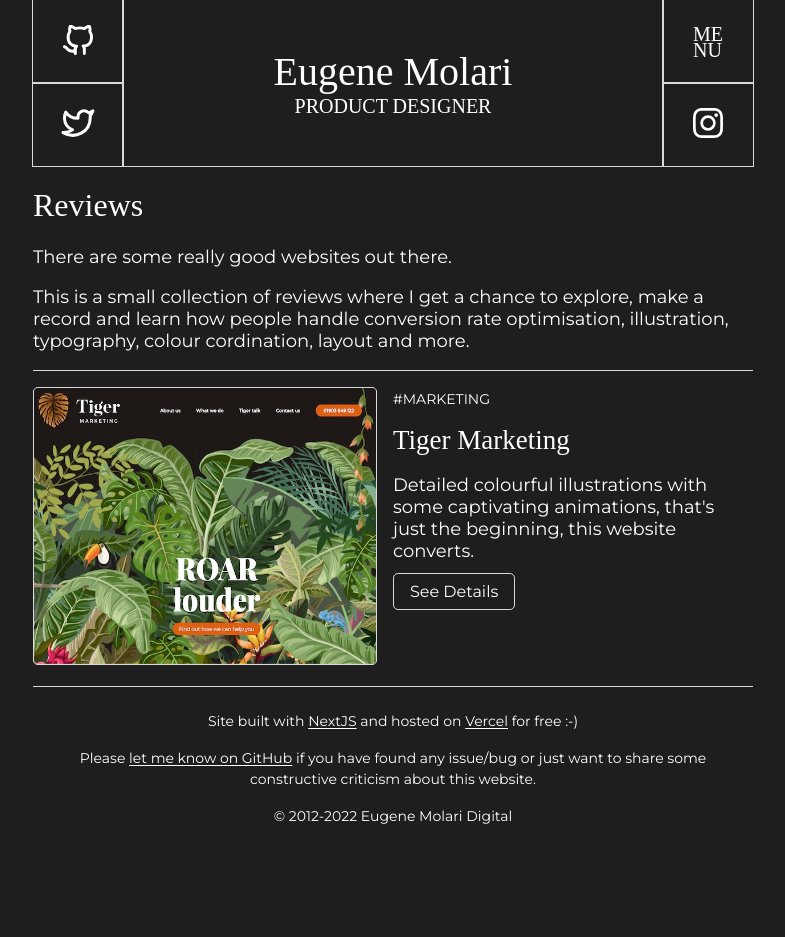
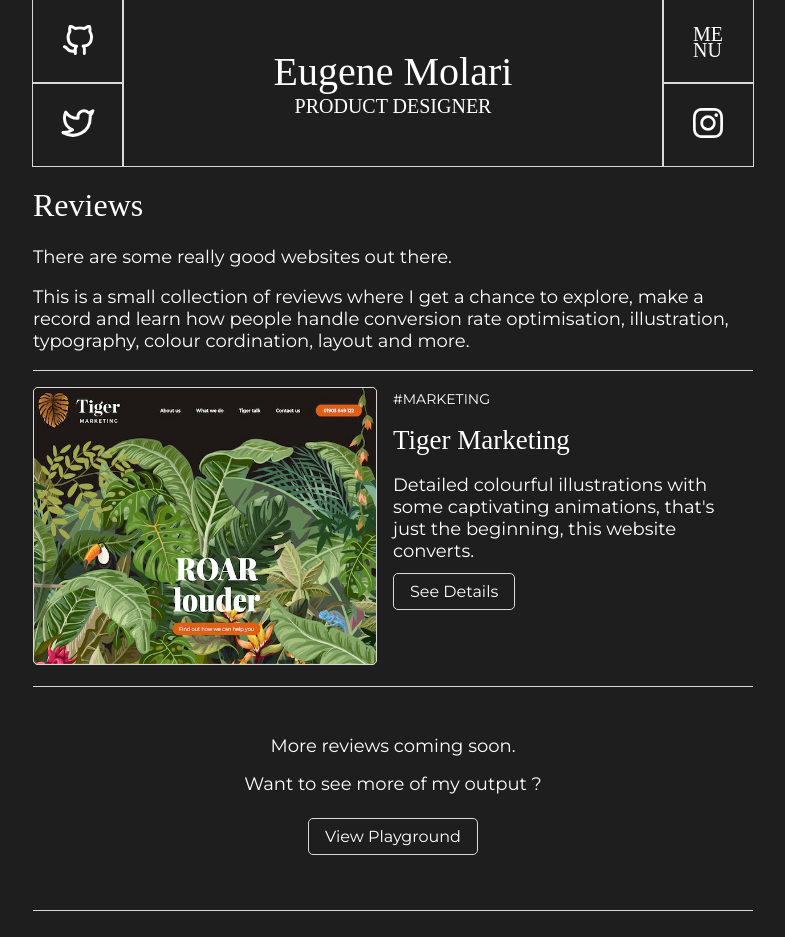
Before and after one commit to eugelogic/emerald, a Next.js app: page /reviews in a window 1280 px wide. Shown: the top 937 px of the page, without its empty margins (247-1032 px from the left). Before the commit the page ends 835 px from the top, so only its background shows below. Built offline with nearby package versions, Linux system fonts and the light colour scheme; a web font is replaced by a local one.

Commit message:
Add Playground link to the bottom of the reviews index page

```diff
--- a/pages/reviews.js
+++ b/pages/reviews.js
@@ -1,6 +1,7 @@
 import fs from 'fs'
 import path from 'path'
 import matter from 'gray-matter'
+import Link from 'next/link'
 import ReviewItem from '../components/ReviewItem'
 import Layout from '../components/Layout'
 import { sortByDate } from '../utils'
@@ -40,6 +41,15 @@ const Reviews = ({ reviews }) => {
                 <ul className="indexList">
                     {reviews?.length > 0 && reviews.map((review, index) => <ReviewItem key={index} review={review} />)}
                 </ul>
+                <div className="moreContent">
+                    <p>More reviews coming soon.</p>
+                    <p>Want to see more of my output ?</p>
+                    <div className="buttonLink">
+                        <Link href="/playground">
+                            <a>View Playground</a>
+                        </Link>
+                    </div>
+                </div>
             </div>
         </Layout>
     )
```
